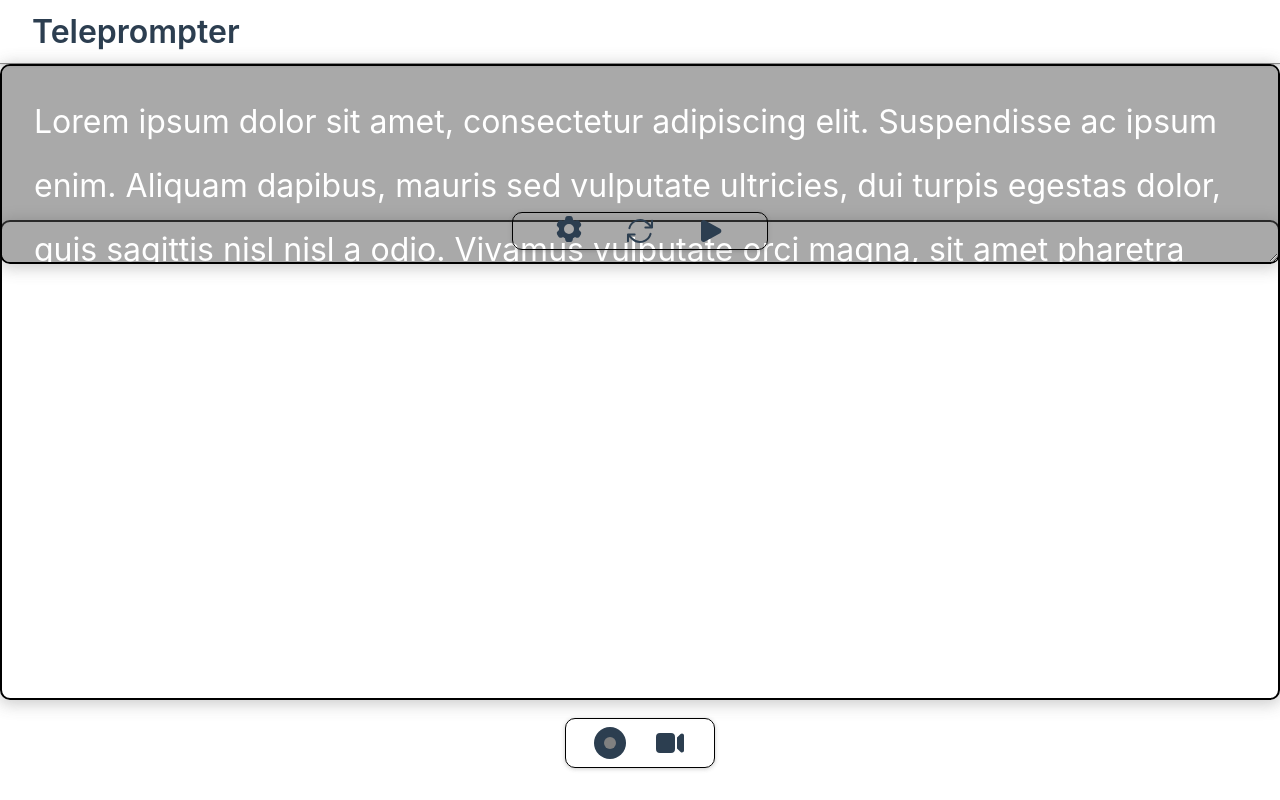
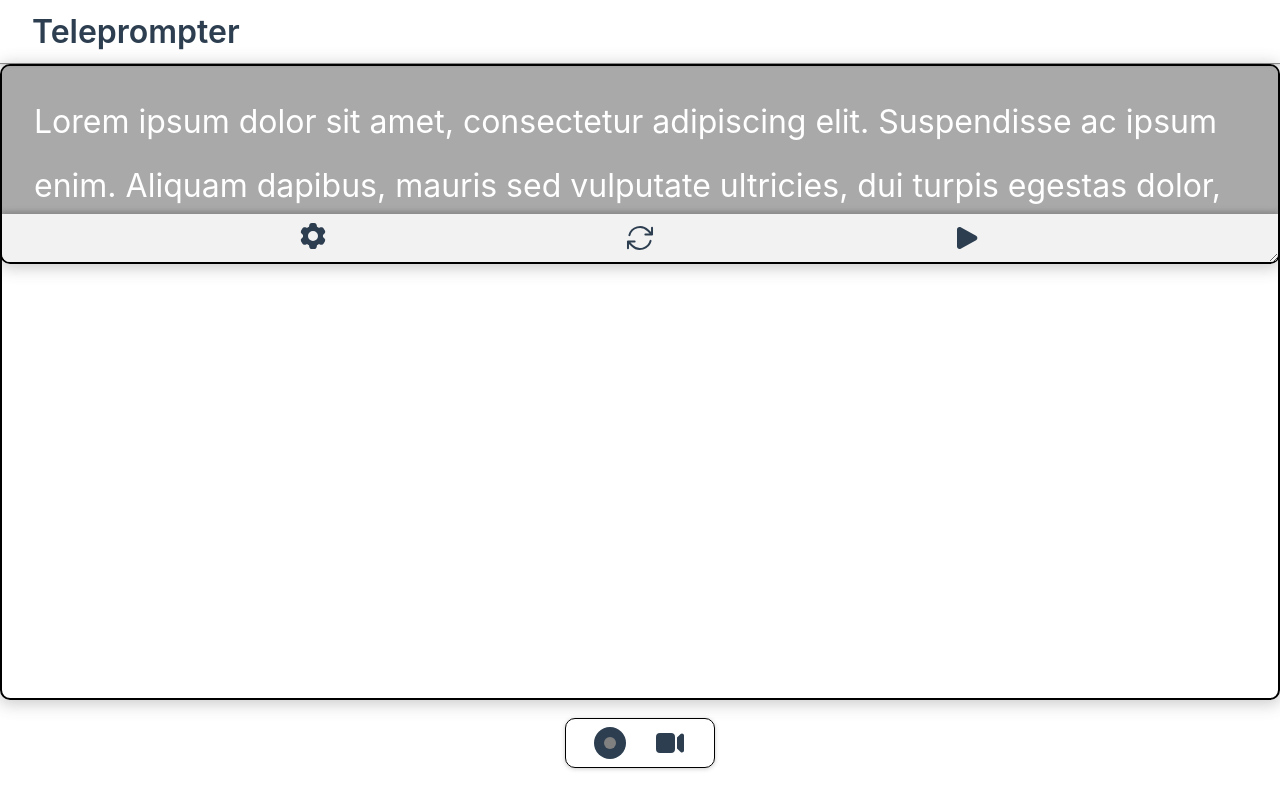
Before and after one commit to Therealjustindude/vue-teleprompter, a Vue app: page / in a window 1280 px wide. Built offline with nearby package versions, Linux system fonts and the light colour scheme; no server answers; the HTML template or start-up script is replaced by a standard one.

Commit message:
updated styles for controller

```diff
--- a/src/components/TeleprompterController.vue
+++ b/src/components/TeleprompterController.vue
@@ -38,13 +38,11 @@ const handleReset = () => {
   display: flex;
   align-items: center;
   justify-content: space-evenly;
-  min-width: 20%;
-  max-width: 80%;
-  height: 50px;
-  border: 1px solid black;
-  border-radius: 10px;
-  box-shadow: 0px 1px 4px 0px rgba(84, 84, 84, 0.3);
-  bottom: 12px;
+  min-width: 100%;
+  min-height: 48px;
+  box-shadow: 0px -3px 4px 0px rgba(84, 84, 84, 0.3);
+  background-color: var(--vt-c-white-mute);
+  bottom: 0;
   position: sticky;
 }
 .icon {
```
